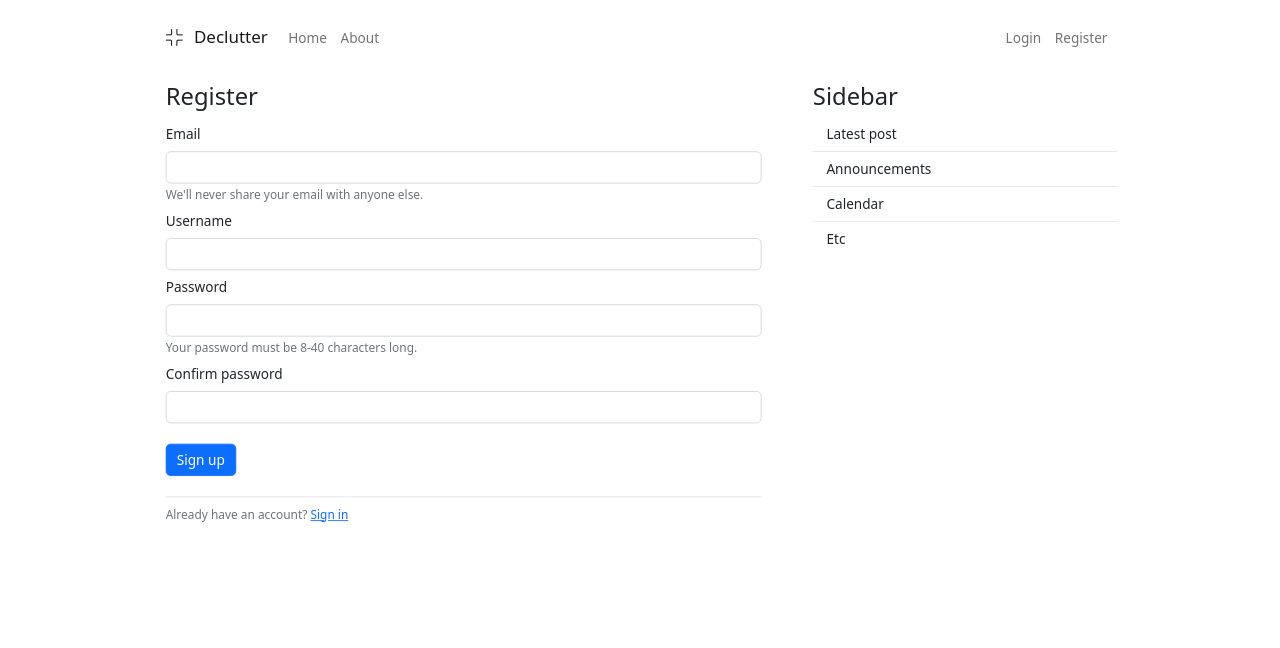
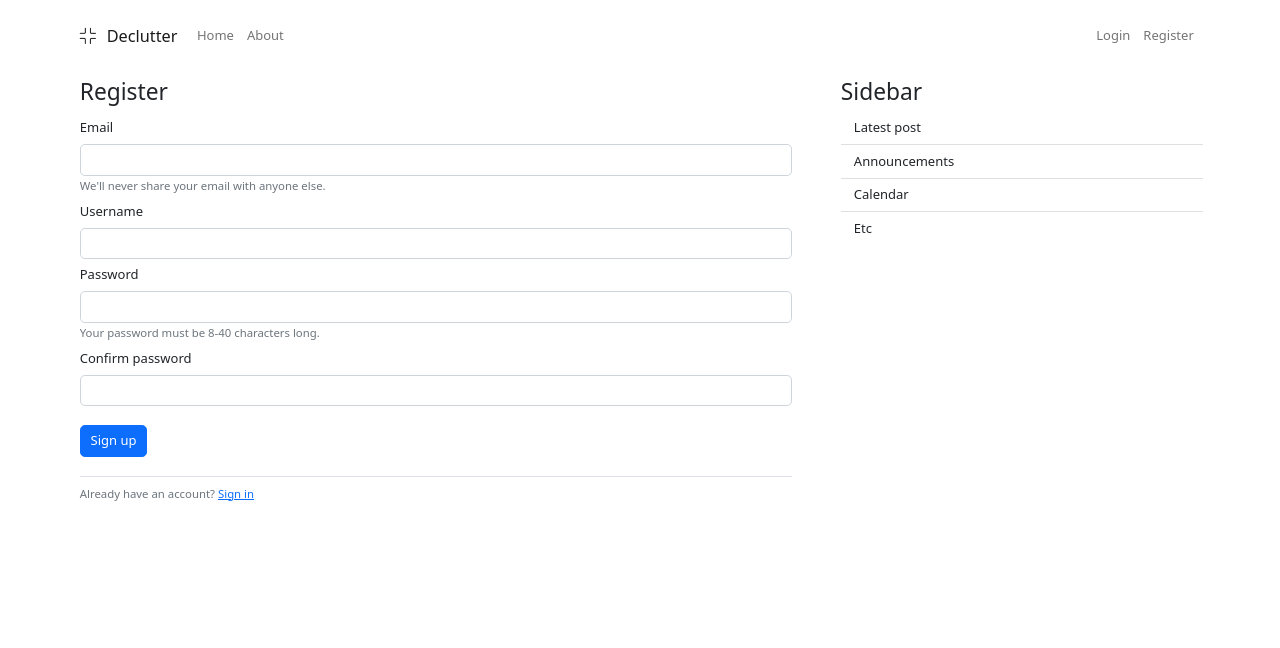
Before and after one commit to hyoaru/declutter, a Flask app: page /register in a window 1280 px wide. Shown: the top 648 px of the page. Run offline with Flask 2, Linux system fonts and the light colour scheme; some libraries are stand-ins or nearby versions.

Commit message:
[add] global font size

```diff
--- a/declutter/static/css/main.css
+++ b/declutter/static/css/main.css
@@ -1,6 +1,5 @@
-.scaled80{
-    transform: scale(0.85);
-    transform-origin: top center;
+html {
+    font-size: 13px;
 }
 
 .article-title{
```
